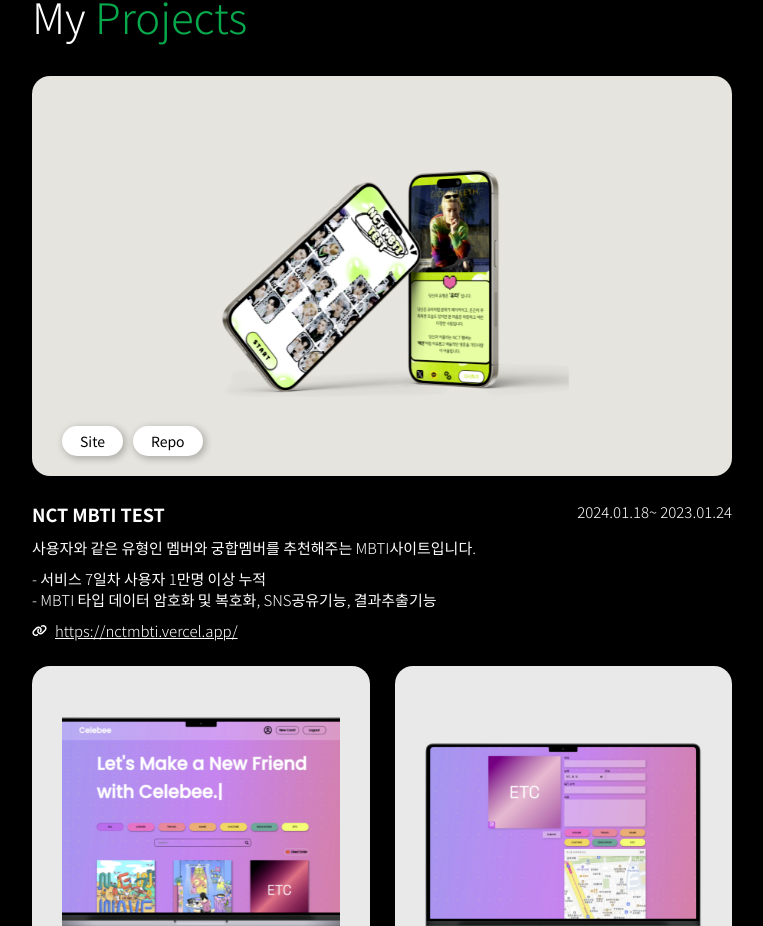
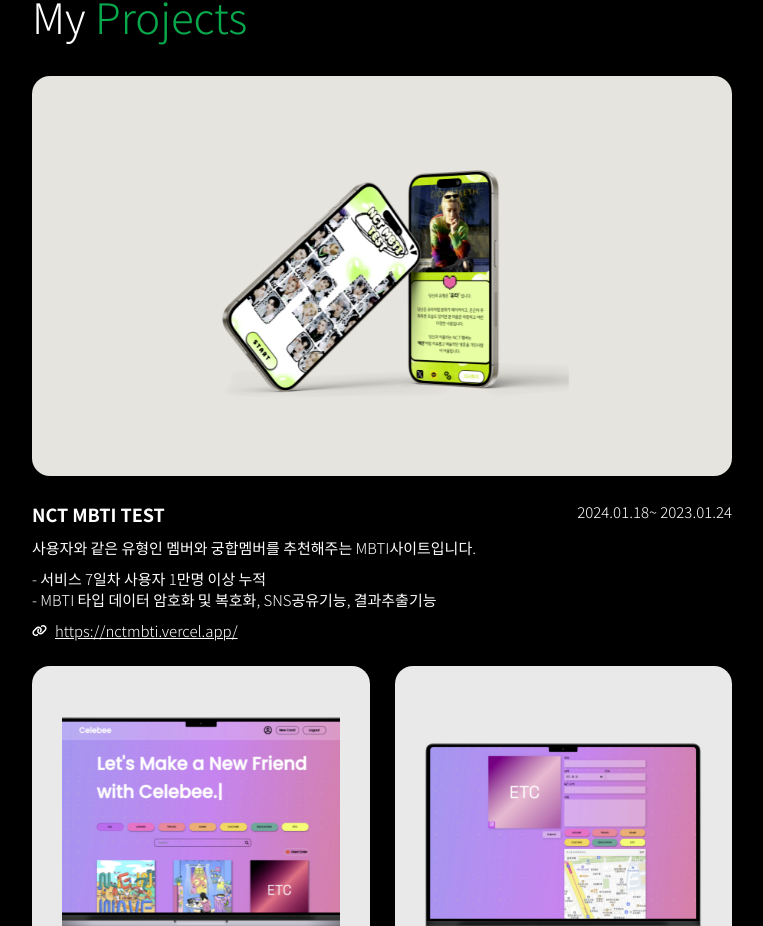
Before and after one commit to 27Lia/portfolio_, a React (Create React App) app: page / in a window 1280 px wide. Shown: the part 2780-3706 px from the top of the page, without its empty margins (258-1021 px from the left). Built offline with nearby package versions, Linux system fonts and the light colour scheme.

Commit message:
style: Portfolio 업데이트

```diff
--- a/src/pages/Portfolio.jsx
+++ b/src/pages/Portfolio.jsx
@@ -195,17 +195,7 @@
       </MainTitle>
       <DataContainer>
         <Div data-aos="fade-right" data-aos-duration="1000">
-          <DataBox>
             <Img src="../images/1.png" alt="포트폴리오 이미지" />
-            <BtnBox>
-              <Button href="https://nctmbti.vercel.app/" target="_blank">
-                Site
-              </Button>
-              <Button target="_blank" href="https://github.com/27Lia/mbti">
-                Repo
-              </Button>
-            </BtnBox>
-          </DataBox>
         </Div>
         <ProjectItem>
           <Text>
```
